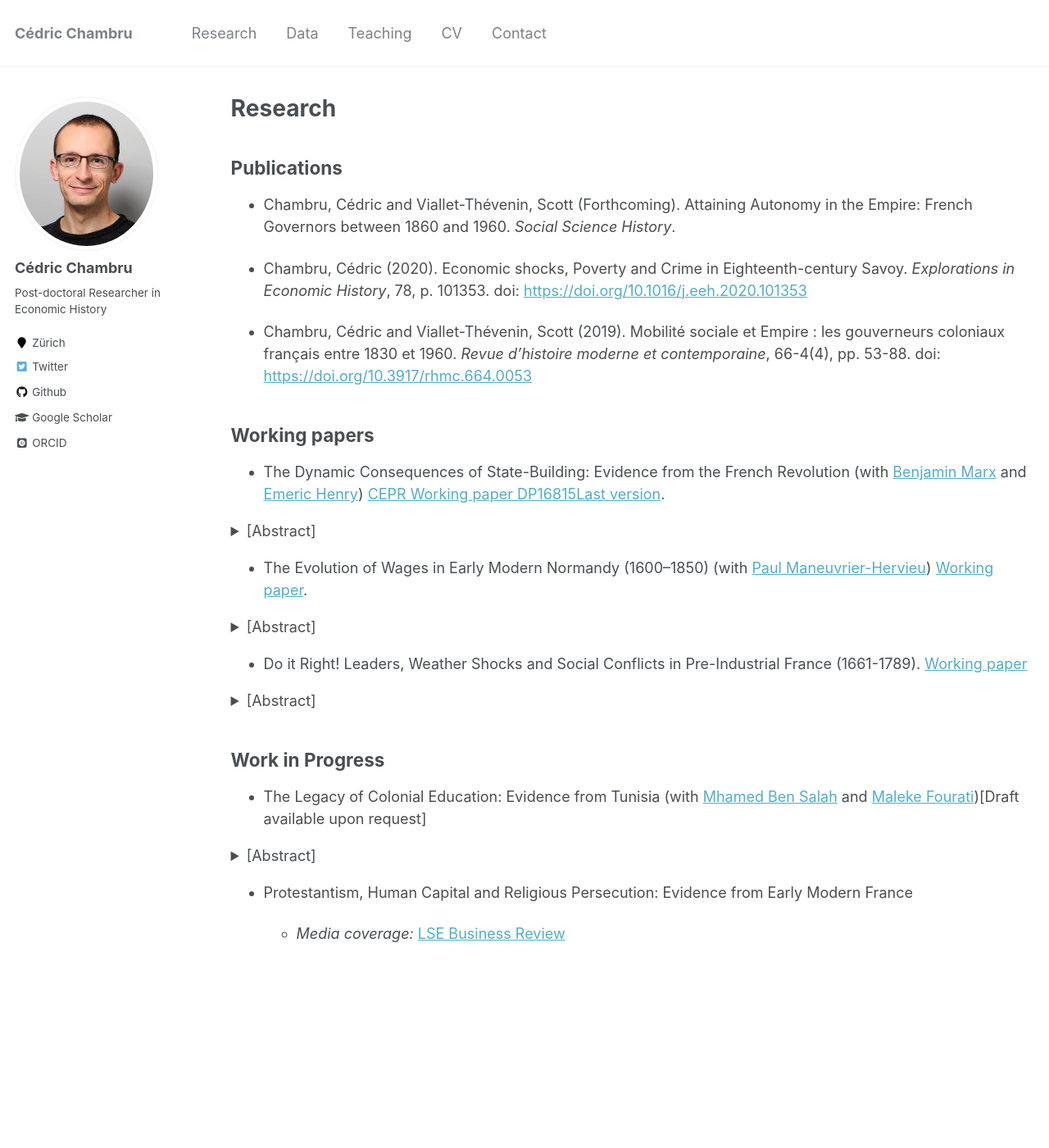
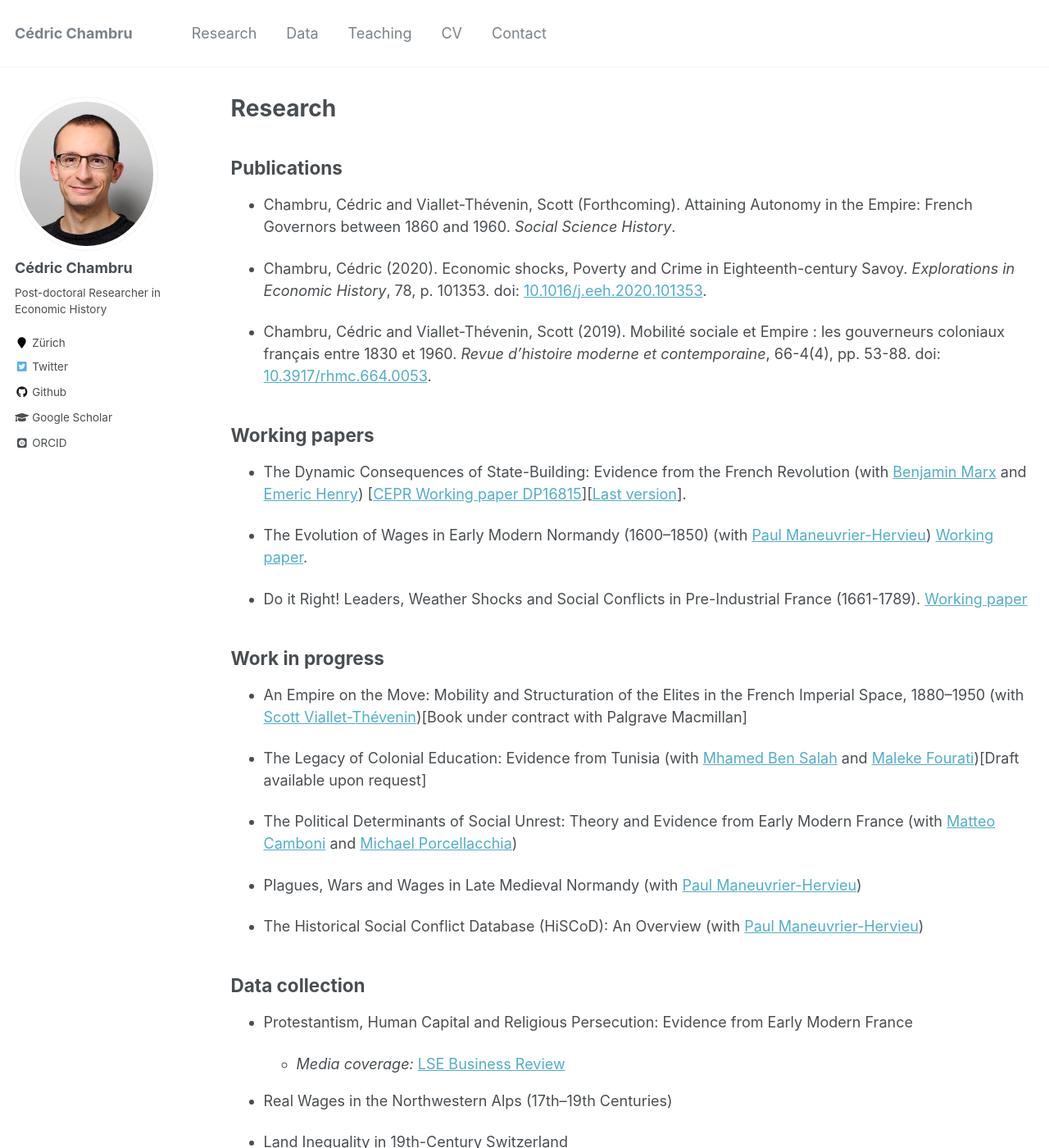
Before and after one commit to CedricChambru/CedricChambru.github.io, a Jekyll site: the page built from _pages/research.md, in a window 1280 px wide and 1400 px high. Shown: the whole window at 82% size. Built offline with Jekyll 4.4.1, drawn with Linux system fonts in a browser that asks for light colours; some web fonts are replaced; some of the changed text lies outside the part shown.

Commit message:
Update research.md

```diff
--- a/_pages/research.md
+++ b/_pages/research.md
@@ -10,53 +10,42 @@ redirect_from:
 
 ## Publications
 
-* Chambru, Cédric and  Viallet-Thévenin, Scott (Forthcoming). Attaining Autonomy in the Empire: French Governors between 1860 and 1960. *Social Science History*.
+* Chambru, Cédric and Viallet-Thévenin, Scott (Forthcoming). Attaining Autonomy in the Empire: French Governors between 1860 and 1960. *Social Science History*.
 
-* Chambru, Cédric (2020). Economic shocks, Poverty and Crime in Eighteenth-century Savoy. *Explorations in Economic History*, 78, p. 101353. doi: <https://doi.org/10.1016/j.eeh.2020.101353>
+* Chambru, Cédric (2020). Economic shocks, Poverty and Crime in Eighteenth-century Savoy. *Explorations in Economic History*, 78, p. 101353. doi: [10.1016/j.eeh.2020.101353](https://doi.org/10.1016/j.eeh.2020.101353).
 
-* Chambru, Cédric and  Viallet-Thévenin, Scott (2019). Mobilité sociale et Empire : les gouverneurs coloniaux français entre 1830 et 1960. *Revue d'histoire moderne et contemporaine*, 66-4(4), pp. 53-88. doi: <https://doi.org/10.3917/rhmc.664.0053>
+* Chambru, Cédric and  Viallet-Thévenin, Scott (2019). Mobilité sociale et Empire : les gouverneurs coloniaux français entre 1830 et 1960. *Revue d'histoire moderne et contemporaine*, 66-4(4), pp. 53-88. doi: [10.3917/rhmc.664.0053](https://doi.org/10.3917/rhmc.664.0053).
 
 ## Working papers
 
-* The Dynamic Consequences of State-Building: Evidence from the French Revolution (with [Benjamin Marx](https://sites.google.com/view/bmarx) and [Emeric Henry](https://sites.google.com/site/emericmlhenry)) [CEPR Working paper DP16815](https://cepr.org/active/publications/discussion_papers/dp.php?dpno=16815)[Last version](https://drive.google.com/file/d/1Wll4seH5huKJU6ll9ziLA4ixs7BJzSG8/view).
+* The Dynamic Consequences of State-Building: Evidence from the French Revolution (with [Benjamin Marx](https://sites.google.com/view/bmarx) and [Emeric Henry](https://sites.google.com/site/emericmlhenry)) [[CEPR Working paper DP16815](https://cepr.org/active/publications/discussion_papers/dp.php?dpno=16815)][[Last version](https://drive.google.com/file/d/1Wll4seH5huKJU6ll9ziLA4ixs7BJzSG8/view)].
 
-<details>
-<summary>[Abstract]</summary>
-
-How do radical reforms of the state shape economic development over time? In 1790, France’s first Constituent Assembly overhauled the kingdom’s organization to set up new administrative entities and local capitals. In a subset of departments, new capitals were chosen quasi-randomly as the Assembly abandoned its initial plan to rotate administrative functions across multiple cities. We study how exogenous changes in local administrative presence affect the state’s coercive and productive capacity, as well as economic development in the ensuing decades. In the short run, proximity to the state increases taxation, conscription, and investments in law enforcement capacity. In the long run, the new capitals and their periphery obtain more public goods and experience faster economic development. One hundred years after the reform, capitals are 40% more populated than comparable cities in 1790. Our results shed new light on the intertemporal and redistributive impacts of state-building in the context of one of the most ambitious administrative reforms ever implemented.
-
-</details>
-
-* The Evolution of Wages in Early Modern Normandy (1600–1850) (with [Paul Maneuvrier-Hervieu](https://paulmaneuvrierhervieu.github.io/)) [Working paper](https://doi.org/10.5167/uzh-207639).
-
-<details>
-<summary>[Abstract]</summary>
-
-This paper presents new estimations of wages for Normandy between 1600 and 1850. We used a vast array of primary and secondary sources to assemble two new databases on wages and commodity prices to establish a new regional consumer price index (CPI) and twelve regional wage series. We posit that the sluggish demographic growth during the 18th century, and the resulting labour shortage, led to a convergence of wages across unskilled occupations and a relative catch-up with urban skilled construction labourers in the years preceding the French Revolution. We also provide tentative evidence suggesting that labourers in stable employment could have earned as much as their English counterparts during this period.
-
-</details>
+* The Evolution of Wages in Early Modern Normandy (1600–1850) (with [Paul Maneuvrier-Hervieu](https://paulmaneuvrierhervieu.github.io)) [Working paper](https://doi.org/10.5167/uzh-207639).
 
 * Do it Right! Leaders, Weather Shocks and Social Conflicts in Pre-Industrial France (1661-1789). [Working paper](https://doi.org/10.5167/uzh-186150)
 
-<details>
-<summary>[Abstract]</summary>
 
-I use spatial and temporal variation in temperature shocks to examine the effect of adverse weather conditions on the onset of social conflicts in seventeenth- and eighteenth-century France. The paper’s contribution is threefold. First, I document the effect of temperature shocks on standards of living using cross-section and panel prices data. Second, I link highresolution temperature data and a new database of 8,528 episodes of social conflicts in France between 1661 and 1789. I use a linear probability model with subregional and year fixed effects to establish a causal connection between temperature shocks and conflicts. One standard deviation increase in temperature increased the probability of social conflicts by about 5.3 per cent. To the best of my knowledge, these results are the first to quantify the effect of temperature shocks on intergroup conflict in pre-industrial Europe. Finally, I investigate the role of local leaders– the intendants– in the mitigation of temperature shocks. I show that leaders with higher level of local experience were better able to cope with adverse weather conditions. I argue that years of local experience were a key determinant in the intendant’s ability to administer efficiently his province. This interpretation is supported by historical evidence.
+## Work in progress
 
-</details>
+* An Empire on the Move: Mobility and Structuration of the Elites in the French Imperial Space, 1880–1950 (with [Scott Viallet-Thévenin](https://cv.archives-ouvertes.fr/scott-viallet-thevenin))[Book under contract with Palgrave Macmillan]
+
+* The Legacy of Colonial Education: Evidence from Tunisia (with [Mhamed Ben Salah](https://mhamedbensalah.github.io) and [Maleke Fourati](https://sites.google.com/view/malekefourati))[Draft available upon request]
+
+* The Political Determinants of Social Unrest: Theory and Evidence from Early Modern France (with [Matteo Camboni](https://sites.google.com/u.northwestern.edu/matteocamboni/home) and [Michael Porcellacchia](https://sites.northwestern.edu/mporcellacchia/))
+
+* Plagues, Wars and Wages in Late Medieval Normandy (with [Paul Maneuvrier-Hervieu](https://paulmaneuvrierhervieu.github.io))
+
+* The Historical Social Conflict Database (HiSCoD): An Overview (with [Paul Maneuvrier-Hervieu](https://paulmaneuvrierhervieu.github.io))
 
 
-## Work in Progress
-
-* The Legacy of Colonial Education: Evidence from Tunisia (with [Mhamed Ben Salah](https://mhamedbensalah.github.io/) and [Maleke Fourati](https://sites.google.com/view/malekefourati))[Draft available upon request]
-
-<details>
-<summary>[Abstract]</summary>
-
-This paper uses spatial variations in exposure to colonial public primary education to study the long-term effect on education outcomes in Tunisia. We assemble a new data set on the location of schools with the number of pupils and teachers by origin, along with population data during the French protectorate (1881–1956). We match those with existing contemporary data on education at both district and individual level. We find that the exposure of local population to colonial public primary education has overall a longlasting effect on educational outcomes, even when controlling for colonial investments in education. A one per cent increase in Tunisian enrolment rate in 1931 is associated with a 1.69 percentage points increase in literacy rate in 2014. We find that this effect is entirely driven by older generations, as there is no significant impact on literacy rate and the propensity to graduate from primary school for individuals who attended primary schools after the 1989/91 reform. We posit that the efforts undertook by the Tunisian government after independence to promote schooling finally paid off after 40 years and overturn the effects of history
-
-</details>
+## Data collection
 
 * Protestantism, Human Capital and Religious Persecution: Evidence from Early Modern France
 
     - *Media coverage:* [LSE Business Review](https://blogs.lse.ac.uk/businessreview/2020/10/16/what-consequences-did-religious-intolerance-against-the-huguenots-have-in-france/)
+
+* Real Wages in the Northwestern Alps (17th–19th Centuries)
+
+* Land Inequality in 19th-Century Switzerland
+
+* Regional GDP estimates for Switzerland, 1750–1850 (with Michael Baltensperger and Ulrich Woitek)[[Summary](https://p3.snf.ch/Project-182294)]
```
